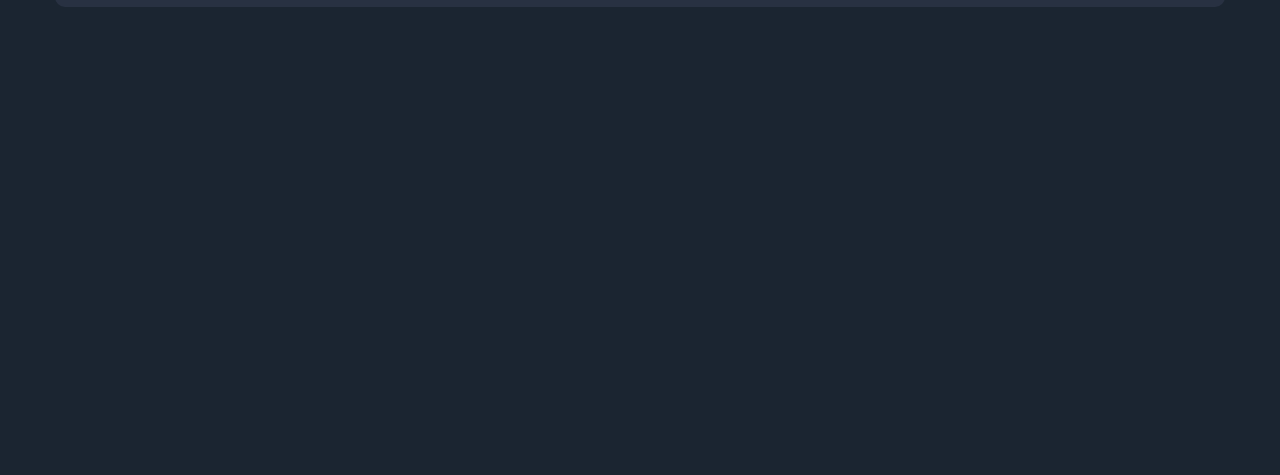
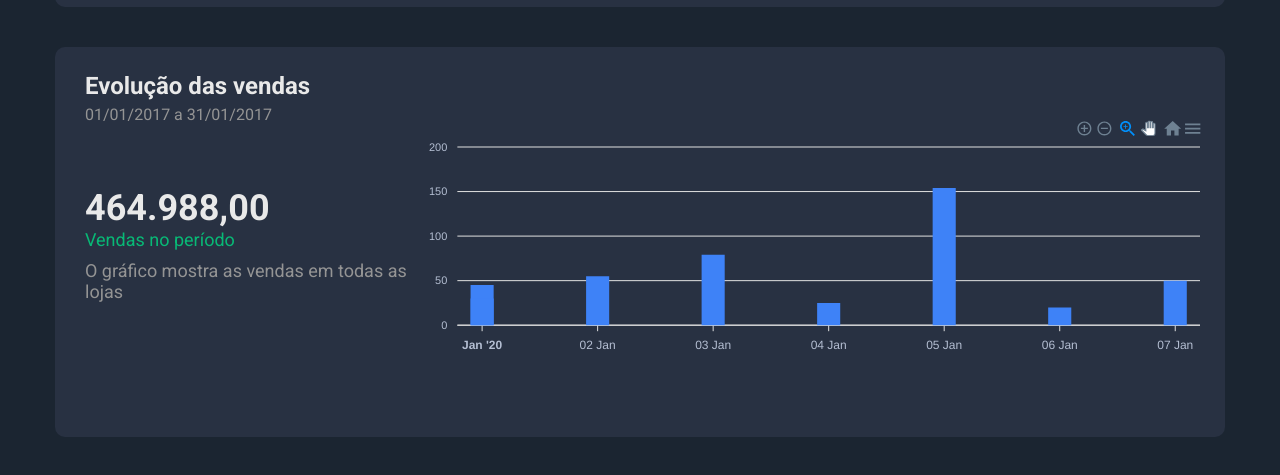
Before and after one commit to jefersonwvs/bsr-dssales, a React (Create React App) app in the folder front-web/: page / in a window 1280 px wide. Shown: the part 173-648 px from the top of the page. Built offline with nearby package versions, Linux system fonts and the light colour scheme.

Commit message:
SalesByDate component

```diff
--- a/front-web/package.json
+++ b/front-web/package.json
@@ -10,7 +10,9 @@
     "@types/node": "^16.11.41",
     "@types/react": "^18.0.14",
     "@types/react-dom": "^18.0.5",
+    "apexcharts": "^3.35.3",
     "react": "^18.2.0",
+    "react-apexcharts": "^1.4.0",
     "react-dom": "^18.2.0",
     "react-flatpickr": "^3.10.12",
     "react-scripts": "5.0.1",
--- a/front-web/src/App.tsx
+++ b/front-web/src/App.tsx
@@ -1,6 +1,7 @@
 import './App.css';
 import Filter from './components/filter';
 import Header from './components/header';
+import SalesByDate from './components/sales-by-date';
 
 function App() {
   return (
@@ -8,6 +9,7 @@ function App() {
       <Header />
       <div className="app-container">
         <Filter />
+        <SalesByDate />
       </div>
     </>
   );
--- a/front-web/src/components/filter/styles.css
+++ b/front-web/src/components/filter/styles.css
@@ -13,7 +13,7 @@
   color: var(--grey-light-50-color);
   height: 45px;
   font-size: 16px;
-  border: 1px solid var(--grey-light-100-color);
+  border: 1px solid var(--grey-light-150-color);
   border-radius: 5px;
   width: 250px;
   padding: 12px 5px 12px 20px;
--- /dev/null
+++ b/front-web/src/components/sales-by-date/helpers.ts
@@ -0,0 +1,52 @@
+import { ApexOptions } from 'apexcharts';
+
+export const chartOptions = {
+  legend: {
+    show: false,
+  },
+  noData: {
+    text: 'Sem resultados',
+    align: 'center',
+    verticalAlign: 'middle',
+    offsetY: -15,
+    style: {
+      color: '#FFF',
+      fontSize: '18px',
+      fontFamily: 'Roboto, sans-serif',
+    },
+  },
+  chart: {
+    foreColor: '#b4bed2',
+    height: 240,
+    with: 1000,
+  },
+  plotOptions: {
+    bar: {
+      horizontal: false,
+      columnWidth: '20%',
+      endingShape: 'rounded',
+    },
+  },
+  dataLabels: {
+    enabled: false,
+  },
+  stroke: {
+    show: false,
+  },
+  xaxis: {
+    type: 'datetime',
+  },
+  yaxis: {},
+  fill: {
+    opacity: 1,
+    colors: ['#3e82f7'],
+  },
+  tooltip: {
+    theme: 'dark',
+    y: {
+      formatter: function (val: number) {
+        return `R$ ${val}`;
+      },
+    },
+  },
+} as ApexOptions;
--- /dev/null
+++ b/front-web/src/components/sales-by-date/index.tsx
@@ -0,0 +1,72 @@
+import './styles.css';
+
+import ReactApexChart from 'react-apexcharts';
+import { chartOptions } from './helpers';
+
+const initialData = [
+  {
+    x: '2020-01-01',
+    y: 45,
+  },
+  {
+    x: '2020-01-02',
+    y: 55,
+  },
+  {
+    x: '2020-01-03',
+    y: 79,
+  },
+  {
+    x: '2020-01-04',
+    y: 25,
+  },
+  {
+    x: '2020-01-05',
+    y: 154,
+  },
+  {
+    x: '2020-01-06',
+    y: 20,
+  },
+  {
+    x: '2020-01-07',
+    y: 50,
+  },
+  {
+    x: '2020-01-01',
+    y: 30,
+  },
+];
+
+function SalesByDate() {
+  return (
+    <div className="sales-by-date-container base-card">
+      <div>
+        <h4 className="sales-by-date-title">Evolução das vendas</h4>
+        <span className="sales-by-date-period">01/01/2017 a 31/01/2017</span>
+      </div>
+      <div className="sales-by-date-data">
+        <div className="sales-by-date-quantity-container">
+          <h2 className="sales-by-date-quantity">464.988,00</h2>
+          <span className="sales-by-date-quantity-label">
+            Vendas no período
+          </span>
+          <span className="sales-by-date-quantity-description">
+            O gráfico mostra as vendas em todas as lojas
+          </span>
+        </div>
+        <div className="sales-by-date-chart">
+          <ReactApexChart
+            options={chartOptions}
+            series={[{ name: 'Vendas', data: initialData }]}
+            type="bar"
+            height="240px"
+            width="100%"
+          />
+        </div>
+      </div>
+    </div>
+  );
+}
+
+export default SalesByDate;
--- /dev/null
+++ b/front-web/src/components/sales-by-date/styles.css
@@ -0,0 +1,45 @@
+.sales-by-date-container {
+  height: 390px;
+  padding: 25px 15px 50px 30px;
+}
+
+.sales-by-date-title {
+  font-size: 24px;
+  color: var(--light-color);
+  margin-bottom: 5px;
+}
+
+.sales-by-date-period {
+  color: var(--grey-light-100-color);
+}
+
+.sales-by-date-data {
+  height: 240px;
+  display: flex;
+  align-items: center;
+  justify-content: space-between;
+}
+
+.sales-by-date-quantity-container {
+}
+
+.sales-by-date-quantity {
+  font-size: 36px;
+  color: var(--light-color);
+}
+
+.sales-by-date-quantity-label {
+  color: var(--green-color);
+  font-size: 18px;
+  display: block;
+  margin-bottom: 10px;
+}
+
+.sales-by-date-quantity-description {
+  font-size: 18px;
+  color: var(--grey-light-100-color);
+}
+
+.sales-by-date-chart {
+  width: 890px;
+}
--- a/front-web/src/index.css
+++ b/front-web/src/index.css
@@ -3,7 +3,9 @@
   --secondary-color: #1b2531;
   --light-color: #e9e9e9;
   --grey-light-50-color: #9aaabe;
-  --grey-light-100-color: #384459;
+  --grey-light-100-color: #949494;
+  --grey-light-150-color: #384459;
+  --green-color: #08b976;
 }
 
 * {
```
Also changed, not shown: 2 other files (tests, documents, lock files or other folders).
